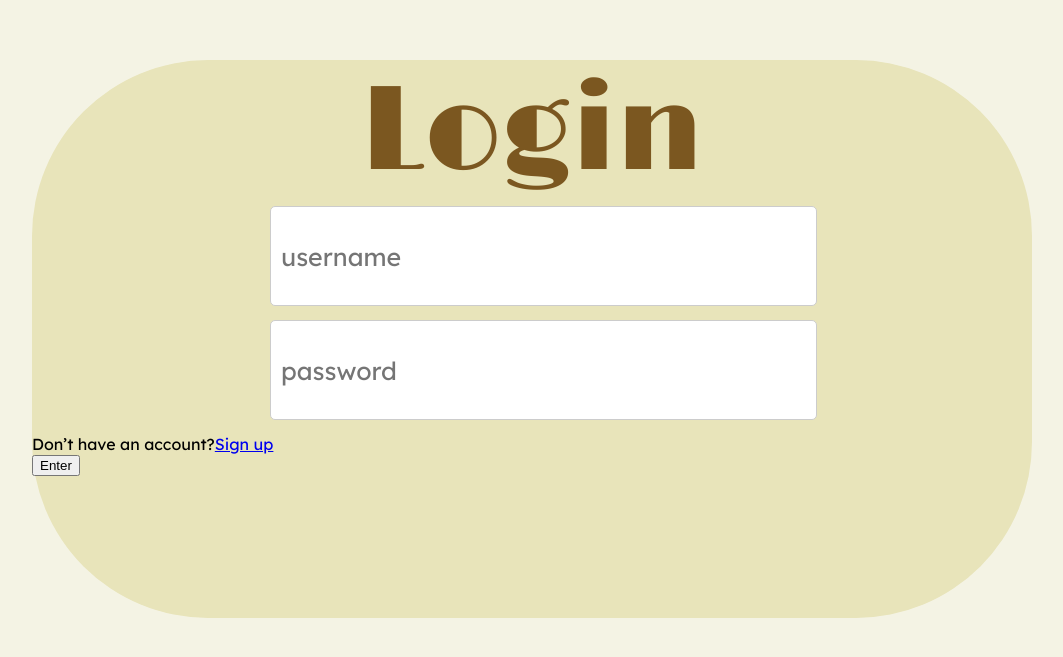
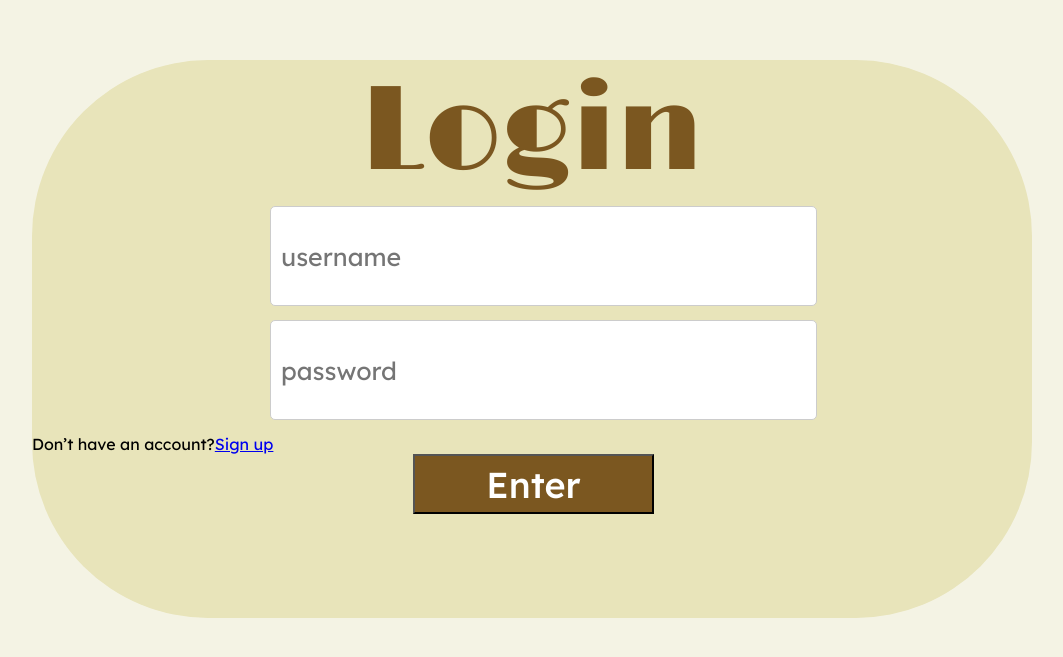
Before and after one commit to longma1012/CS409_project, a React (Create React App) app in the folder my-app/: page / in a window 1280 px wide. Shown: the part 125-782 px from the top of the page, without its empty margins (184-1247 px from the left). Built offline with nearby package versions, Linux system fonts and the light colour scheme.

Commit message:
change login_format to jsx

```diff
--- a/my-app/src/components/LoginPage/LoginPage.css
+++ b/my-app/src/components/LoginPage/LoginPage.css
@@ -1,3 +1,6 @@
+@import "../../variables.css";
+
+
 .loginContainer {
     width: 100%;
     height: 100%;
@@ -57,3 +60,19 @@
     font-weight: 400;
     word-wrap: break-word
 }
+
+
+.enterButton  button{
+
+    width: 241px;
+    height: 60px;
+    margin-left: 381px;
+    background-color: var(--dark-brown);
+    color: white;
+    text-align: center;
+    font-family: Lexend;
+    font-size: 36px;
+    font-style: normal;
+    font-weight: 500;
+    line-height: normal;
+    }
--- a/my-app/src/components/LoginPage/LoginPage.jsx
+++ b/my-app/src/components/LoginPage/LoginPage.jsx
@@ -1,7 +1,25 @@
-import React from "react";
+import React, { useState } from "react";
+import "./LoginPage.css";
+import { Link } from "react-router-dom";
 
 const LoginPage = () => {
-    return <h>This is Login Page.</h>;
+    return <div className="loginContainer">
+    <div className="loginInnerContainer">
+      <div className="loginTitle"> Login</div>
+      <div className="loginFormContainer">
+        <input type="text" className="login_section" placeholder="username" />
+        <input type="text" className="login_section" placeholder="password" />
+        <div className="signupIfNoAccount">
+          Don’t have an account?
+          <Link to="/signup">Sign up</Link>
+        </div>
+
+        <div className="enterButton">
+          <button type="submit">Enter</button>
+        </div>
+      </div>
+    </div>
+  </div>;
 };
 
 export default LoginPage;
```
Also changed, not shown: my-app/src/components/LoginPage/LoginPage2.js (renamed from my-app/src/components/LoginPage/LoginPage.js).
